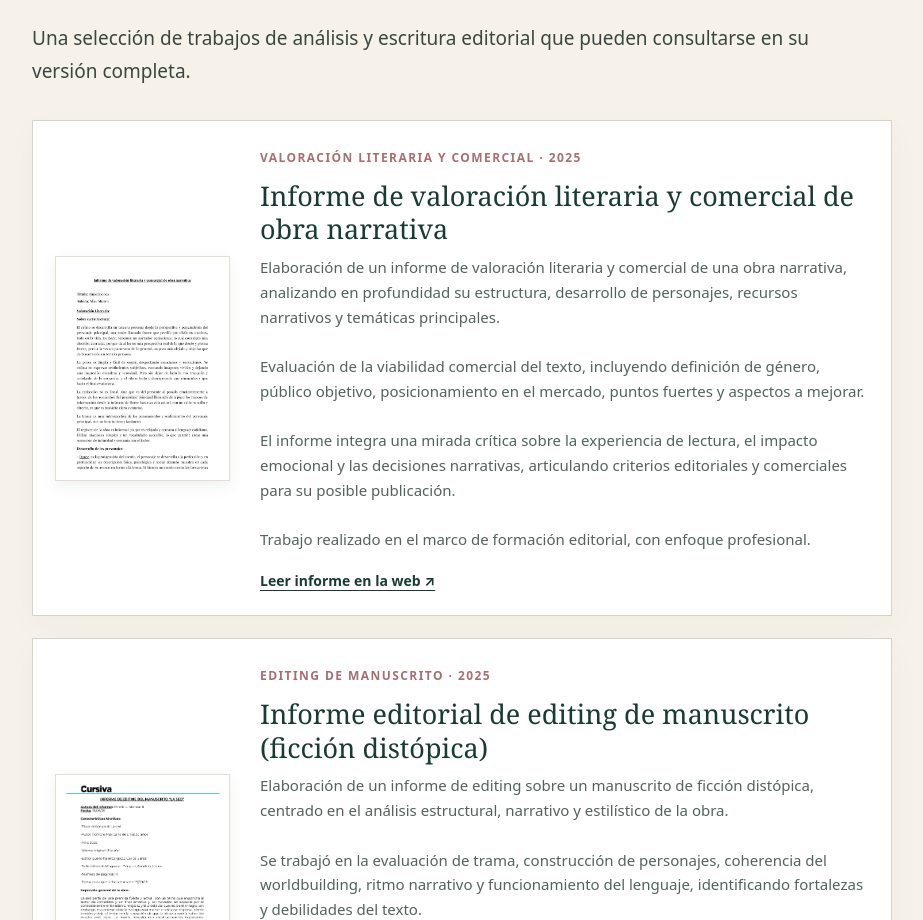
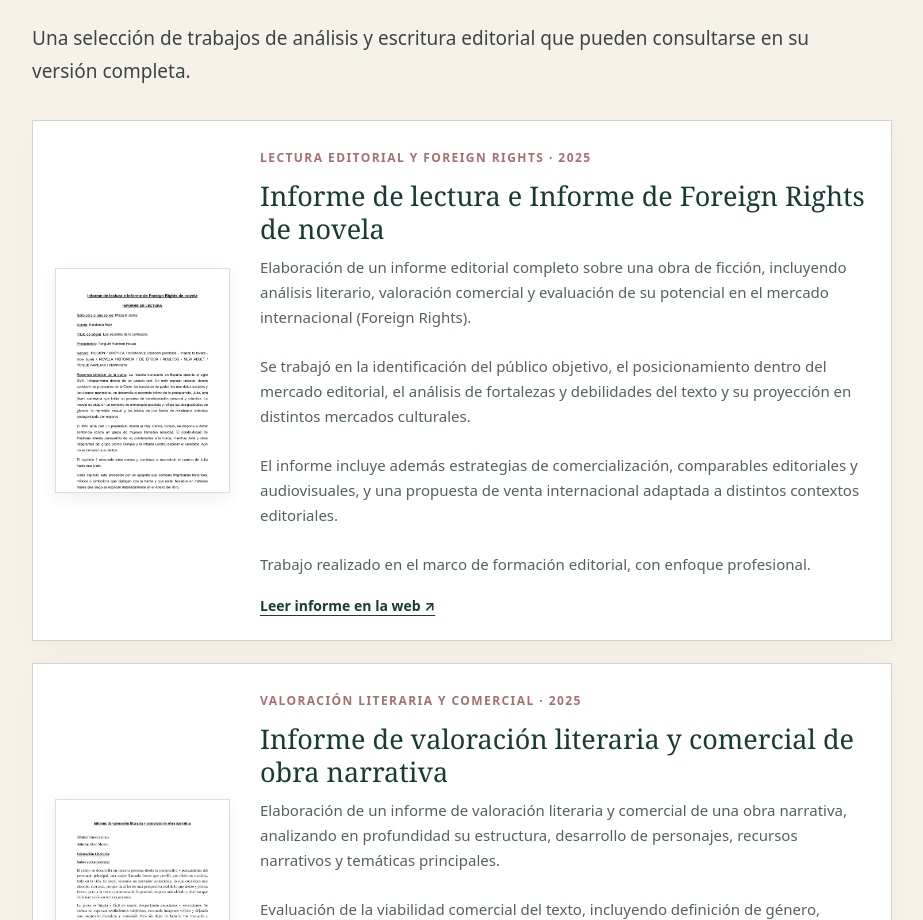
Before and after one commit to ornelasimonelli/ornelasimonelli-web, a plain HTML site: page index.html in a window 1280 px wide. Shown: the part 2162-3082 px from the top of the page, without its empty margins (66-989 px from the left). Drawn offline with Linux system fonts and the light colour scheme.

Commit message:
Agregar Foreign Rights y ordenar portfolio

```diff
--- a/index.html
+++ b/index.html
@@ -35,8 +35,14 @@
     valoracion.href = 'lector.html?doc=valoracion-comercial';
     valoracion.setAttribute('aria-label', 'Leer informe de valoración literaria y comercial en la web');
     valoracion.innerHTML = `<img src="assets/lectura/valoracion-comercial/pagina-01.jpg" alt="Vista previa del informe de valoración literaria y comercial"><div><span class="meta">Valoración literaria y comercial · 2025</span><h3>Informe de valoración literaria y comercial de obra narrativa</h3><p>Elaboración de un informe de valoración literaria y comercial de una obra narrativa, analizando en profundidad su estructura, desarrollo de personajes, recursos narrativos y temáticas principales.<br><br>Evaluación de la viabilidad comercial del texto, incluyendo definición de género, público objetivo, posicionamiento en el mercado, puntos fuertes y aspectos a mejorar.<br><br>El informe integra una mirada crítica sobre la experiencia de lectura, el impacto emocional y las decisiones narrativas, articulando criterios editoriales y comerciales para su posible publicación.<br><br>Trabajo realizado en el marco de formación editorial, con enfoque profesional.</p><span class="view">Leer informe en la web ↗</span></div>`;
+    const foreign = document.createElement('a');
+    foreign.className = 'portfolio-item';
+    foreign.href = 'lector.html?doc=foreign-rights';
+    foreign.setAttribute('aria-label', 'Leer informe de lectura e informe de Foreign Rights en el visor web');
+    foreign.innerHTML = `<img src="assets/lectura/foreign-rights/pagina-01.jpg" alt="Vista previa del informe de lectura y Foreign Rights"><div><span class="meta">Lectura editorial y Foreign Rights · 2025</span><h3>Informe de lectura e Informe de Foreign Rights de novela</h3><p>Elaboración de un informe editorial completo sobre una obra de ficción, incluyendo análisis literario, valoración comercial y evaluación de su potencial en el mercado internacional (Foreign Rights).<br><br>Se trabajó en la identificación del público objetivo, el posicionamiento dentro del mercado editorial, el análisis de fortalezas y debilidades del texto y su proyección en distintos mercados culturales.<br><br>El informe incluye además estrategias de comercialización, comparables editoriales y audiovisuales, y una propuesta de venta internacional adaptada a distintos contextos editoriales.<br><br>Trabajo realizado en el marco de formación editorial, con enfoque profesional.</p><span class="view">Leer informe en la web ↗</span></div>`;
     portfolio.appendChild(valoracion);
-    portfolio.replaceChildren(valoracion, ...Array.from(portfolio.querySelectorAll('a.portfolio-item')).filter(item => item !== valoracion).reverse());
+    portfolio.appendChild(foreign);
+    portfolio.replaceChildren(foreign, valoracion, ...Array.from(portfolio.querySelectorAll('a.portfolio-item')).filter(item => item !== valoracion && item !== foreign).reverse());
     const originales = {
       'la-sed': 'Elaboración de un informe de editing sobre un manuscrito de ficción distópica, centrado en el análisis estructural, narrativo y estilístico de la obra.<br><br>Se trabajó en la evaluación de trama, construcción de personajes, coherencia del worldbuilding, ritmo narrativo y funcionamiento del lenguaje, identificando fortalezas y debilidades del texto.<br><br>El informe incluye propuestas concretas de mejora orientadas a la reestructuración narrativa, el desarrollo de personajes y la optimización del potencial literario y comercial de la obra.<br><br>Trabajo realizado en el marco de formación editorial, con enfoque profesional.',
       'informe-integral': 'Elaboración de un informe editorial integral sobre una obra original, incluyendo síntesis, valoración literaria, análisis comercial y propuestas de edición.<br><br>Se trabajó en la definición del posicionamiento del texto dentro del mercado editorial, la identificación del público objetivo y la evaluación de su potencial de publicación.<br><br>El informe incluye sugerencias de editing orientadas a mejorar la estructura, el ritmo narrativo y la coherencia estilística, así como la recomendación de sellos editoriales acordes a la propuesta.<br><br>Trabajo realizado en el marco de formación editorial, con enfoque profesional.',
```
